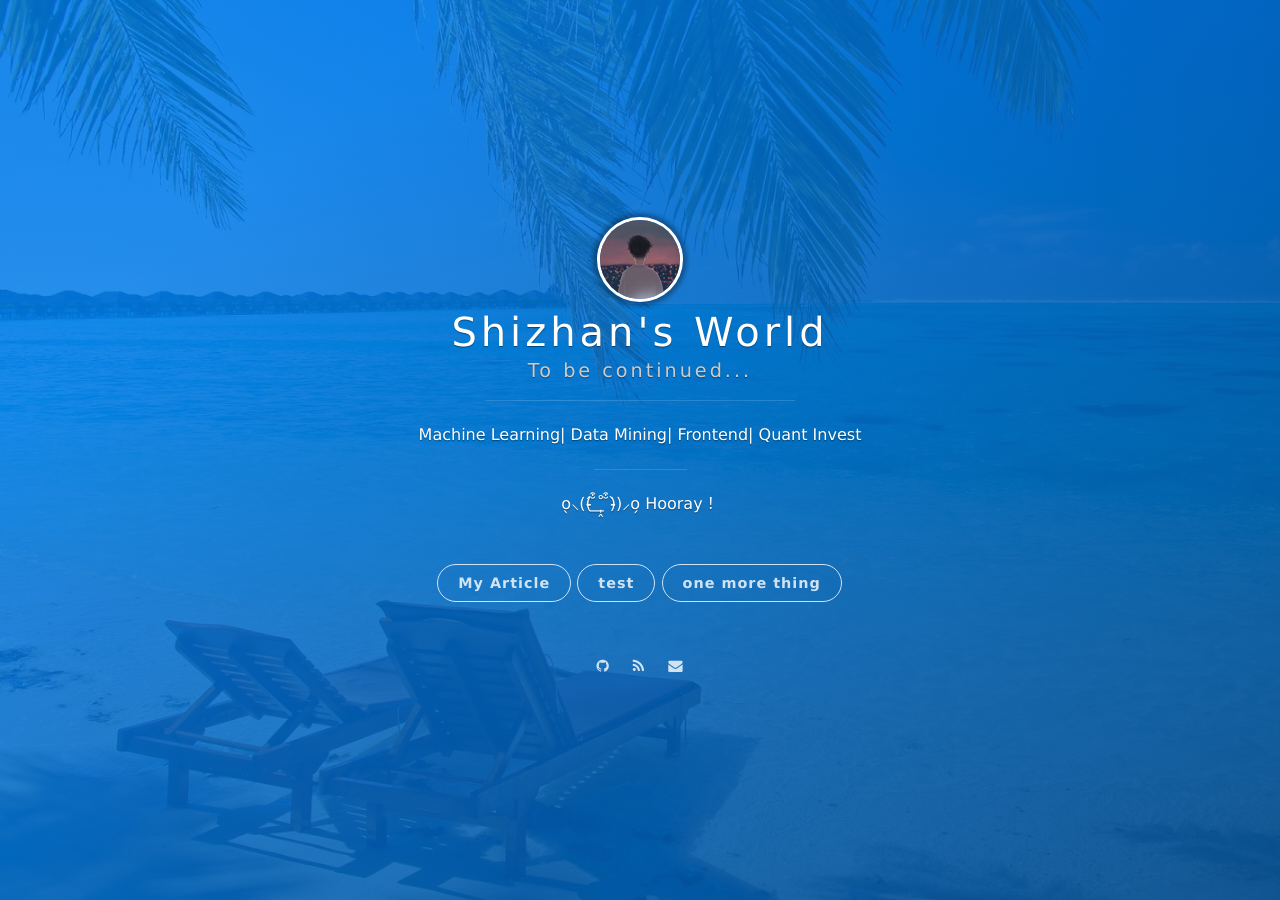
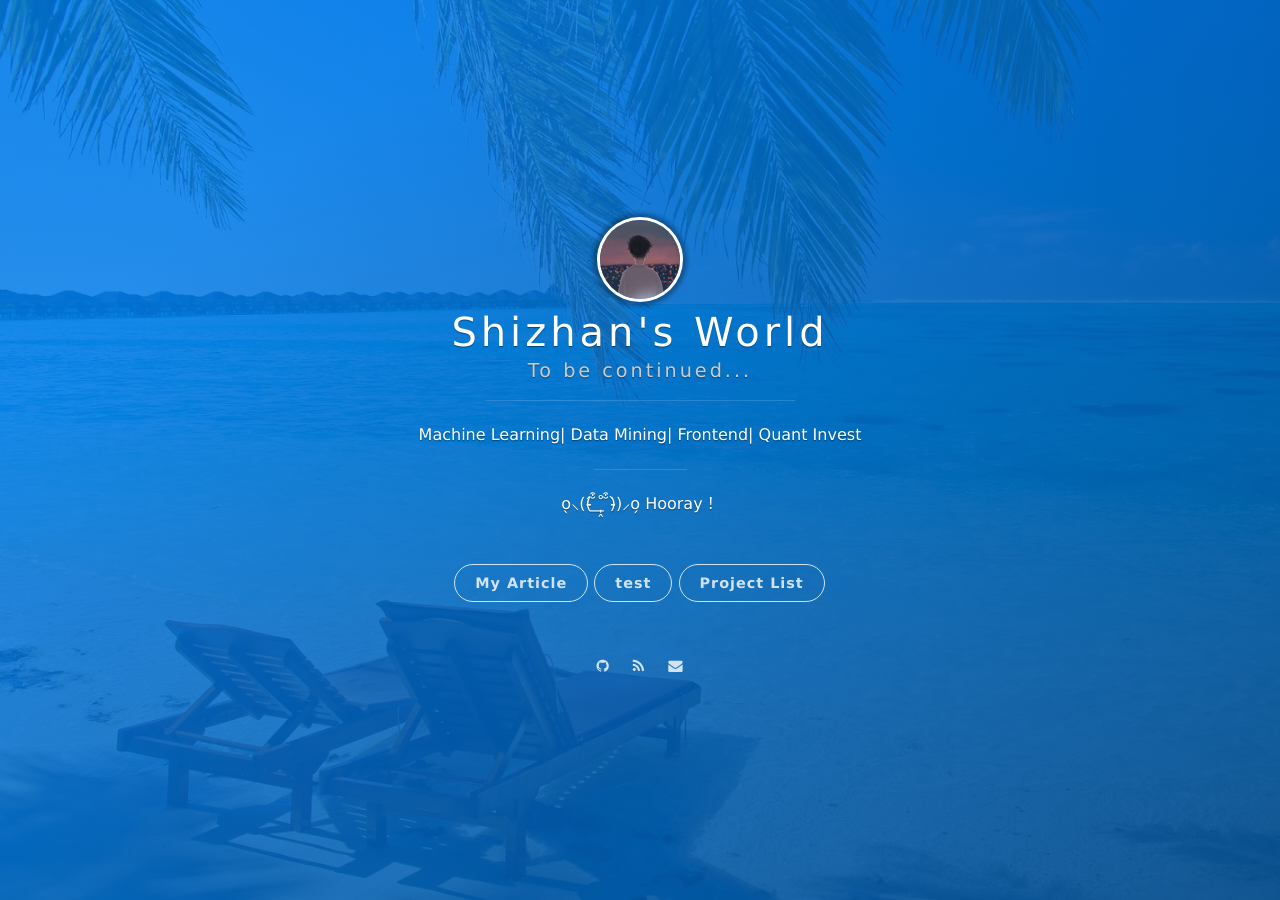
Before and after one commit to sz88888/sz88888.github.io, a Jekyll site: the page built from index.html, in a window 1280 px wide. Built offline with Jekyll 4.4.1, drawn with Linux system fonts in a browser that asks for light colours; nearby versions of some CDN libraries; the list of posts is cut into pages by our own code; grey boxes are pictures that could not be loaded.

Commit message:
Update _config.yml

```diff
--- a/_config.yml
+++ b/_config.yml
@@ -25,7 +25,7 @@ nav:
     - {title: test, description: Search Me, url: 'http://zszdata.com/DigitalViz/gaode/gaode_echart.html'}
     # - {title: Google Me, description: Google Me, url: 'https://www.google.com/search?source=hp&ei=kCV8XNCPIuOflwS-wqSADQ&q=sz88888.github&btnK=Google+%E6%90%9C%E7%B4%A2&oq=sz88888.github&gs_l=psy-ab.3...2295.12810..13465...9.0..0.84.1172.21......0....1..gws-wiz.....6..35i39j0j0i67j0i12j0i203j0i10j0i10i30j0i30j0i5i10i30.HpheLGRM7z0'}
     # - {title: Another Button, description: A button, url: 'http://example.com'}
-    - {title: one more thing, description: Search Me, url: 'http://zszdata.com/DigitalViz/scatter-map-brush.html'}
+    - {title: Project List, description: Click Here, url: 'http://http://zszdata.com/DigitalViz'}
 
     # - {title: test, description: Search Me, url: 'http://zszdata.com/DigitalViz/gaode/gaode_echart.html'}
 # Pagination
```
